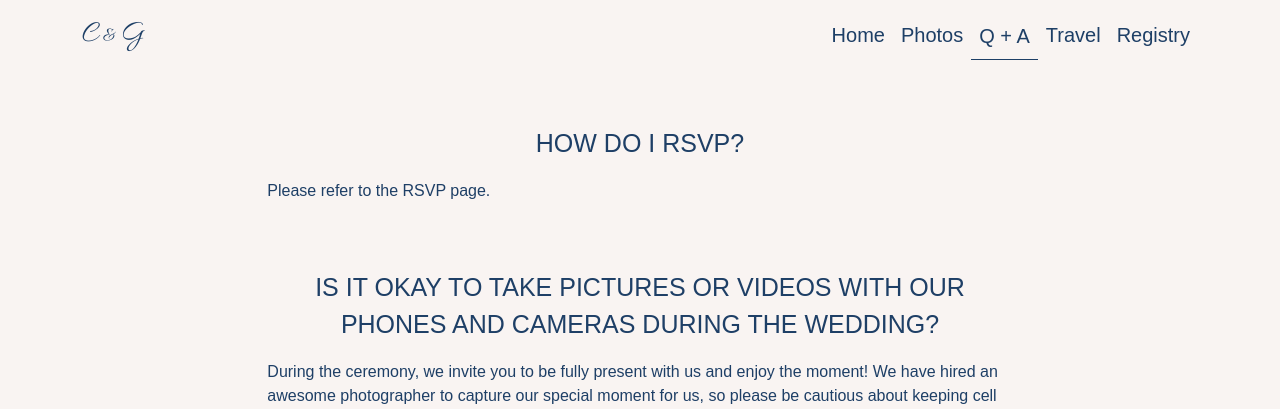
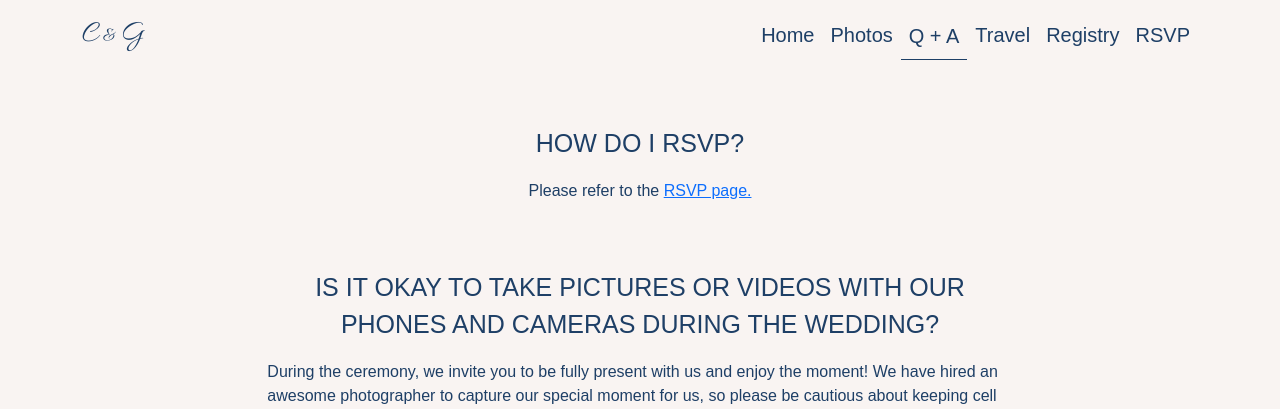
Before and after one commit to gkaramanis1/wedding, a Flask app: page /questions in a window 1280 px wide. Shown: the top 409 px of the page. Run offline with Flask 3, Linux system fonts and the light colour scheme; some libraries are stand-ins or nearby versions.

Commit message:
reshowing RSVP page

```diff
--- a/wedding/__init__.py
+++ b/wedding/__init__.py
@@ -31,7 +31,7 @@ def create_app():
     def registry():
         return render_template('registry.html')
 
-    # from wedding.rsvp.routes import rsvps
-    # app.register_blueprint(rsvps)
+    from wedding.rsvp.routes import rsvps
+    app.register_blueprint(rsvps)
 
     return app
--- a/wedding/rsvp/routes.py
+++ b/wedding/rsvp/routes.py
@@ -1,4 +1,3 @@
-'''
 from flask import render_template, redirect, request, Blueprint, flash
 from wedding import db
 from wedding.models import Guest
@@ -74,4 +73,3 @@ def submit_rsvp():
     db.session.commit()
     flash('Thank you for submitting your RSVP!')
     return redirect("/find-invitation")
-'''
--- a/wedding/templates/layout.html
+++ b/wedding/templates/layout.html
@@ -70,7 +70,7 @@
               <a class="nav-item nav-link" href="/questions">Q + A</a>
               <a class="nav-item nav-link" href="/travel">Travel</a>
               <a class="nav-item nav-link" href="/registry">Registry</a>
-              <!-- <a class="nav-item nav-link" href="/find-invitation">RSVP</a> -->
+              <a class="nav-item nav-link" href="/find-invitation">RSVP</a>
             </ul>
           </div>
         </div>
--- a/wedding/templates/questions.html
+++ b/wedding/templates/questions.html
@@ -23,7 +23,7 @@
       <div class="row justify-content-center">
           <div class="col-md-8">
               <p class="slide-up" style="font-size: 25px; font-family: 'Corbel', sans-serif; color: #1E3F66; padding-top: 50px; font-weight: normal; text-transform: uppercase; text-align: center; animation-delay: 0.2s;">HOW DO I RSVP?</p>
-              <p class="slide-up" style="font-family: 'Corbel', sans-serif; font-size: 16px; font-weight: normal; color: #1E3F66; animation-delay: 0.5s">Please refer to the RSVP page.</p>
+              <p class="slide-up" style="font-family: 'Corbel', sans-serif; font-size: 16px; font-weight: normal; color: #1E3F66; animation-delay: 0.5s; text-align: center;">Please refer to the <a href="/find-invitation">RSVP page.</a></p>
 
               <p class="slide-up" style="font-size: 25px; font-family: 'Corbel', sans-serif; color: #1E3F66;  font-weight: normal; text-transform: uppercase; text-align: center; padding-top: 50px; animation-delay: 0.8s">IS IT OKAY TO TAKE PICTURES OR VIDEOS WITH OUR PHONES AND CAMERAS DURING THE WEDDING?</p>
               <p class="slide-up" style="font-family: 'Corbel', sans-serif; font-size: 16px; font-weight: normal; color: #1E3F66; animation-delay: 1.1s">During the ceremony, we invite you to be fully present with us and enjoy the moment! We have hired an awesome photographer to capture our special moment for us, so please be cautious about keeping cell phones out of view for our entrance and exit. For the reception, we invite you to take as many photos as you'd like!</p>
```
